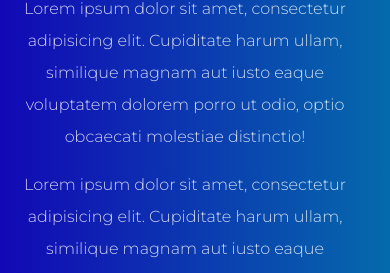
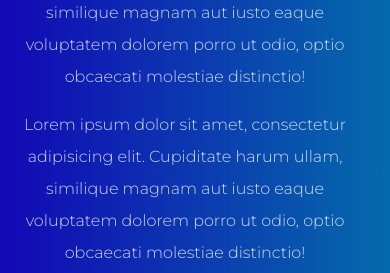
Before and after one commit to mfans4ri/pppi, a plain HTML site: page index.html in a window 390 px wide. Shown: the part 335-608 px from the top of the page. Drawn offline with nearby package versions, Linux system fonts and the light colour scheme.

Commit message:
Final Changings

```diff
--- a/css/styles.css
+++ b/css/styles.css
@@ -291,4 +291,8 @@ p{
     #social-media-section p{
         font-size: .8rem;
     }
+
+    #first-section{
+        margin-top: -60px;
+    }
 }
--- a/index.html
+++ b/index.html
@@ -70,8 +70,8 @@
         </nav>
 
 
-        <!--      pricing section-->
-        <div class="container">
+        <!--      first section-->
+        <div id="first-section"  class="container">
             <div class="row">
                 <div class="col-lg-6 col-md-12 " id="right">
                     <h1 id="main-heading">LEADING POLYPROPYLENE COMPANY</h1>
```
